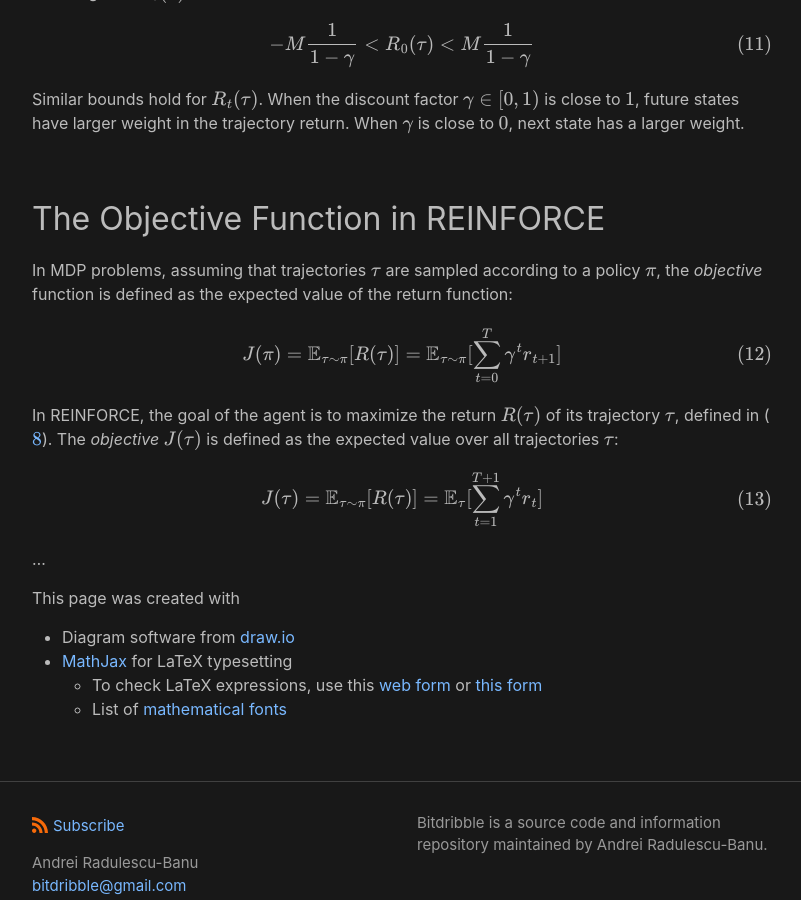
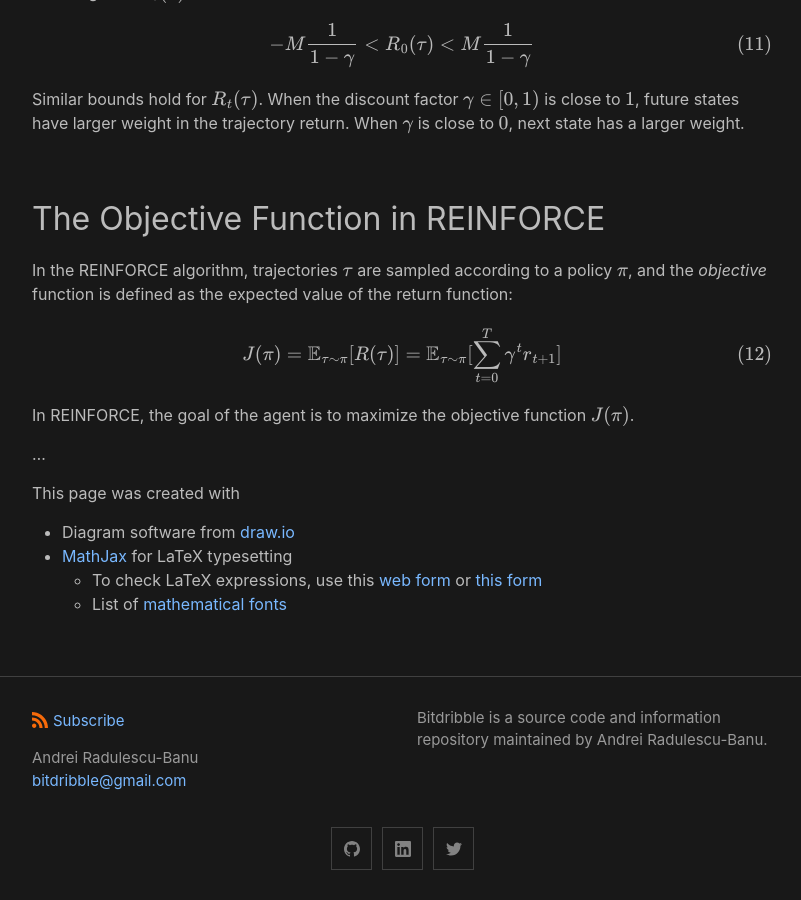
Before and after one commit to analytiq-hub/sigagent.github.io, a Jekyll site: the page built from machine_learning/_posts/2021-01-22-reinforce.md, in a window 1280 px wide and 900 px high, scrolled down 3605 px. Shown: the whole window, without its empty margins (238-1039 px from the left). Built offline with Jekyll 4.4.1, drawn with Linux system fonts in a browser that asks for light colours; formulas are drawn with MathJax 3; a script that is not in the unit is left out.

Commit message:
*** empty log message ***

```diff
--- a/machine_learning/_posts/2021-01-22-reinforce.md
+++ b/machine_learning/_posts/2021-01-22-reinforce.md
@@ -143,7 +143,7 @@ Similar bounds hold for $$R_t(\tau)$$. When the discount factor $$\gamma \in [0,
 
 ## The Objective Function in REINFORCE
 
-In MDP problems, assuming that trajectories $$\tau$$ are sampled according to a policy $$\pi$$, the *objective* function is defined as the expected value of the return function:
+In the REINFORCE algorithm, trajectories $$\tau$$ are sampled according to a policy $$\pi$$, and the *objective* function is defined as the expected value of the return function:
 
 $$
 \begin{equation}
@@ -151,14 +151,7 @@ J(\pi) = \mathbb{E}_{\tau \sim \pi}[R(\tau)] = \mathbb{E}_{\tau \sim \pi}[\sum_{
 \end{equation}
 $$
 
-In REINFORCE, the goal of the agent is to maximize the return $$R(\tau)$$ of its trajectory $$\tau$$, defined in (\ref{eq:traj_return}). The *objective* $$J(\tau)$$ is defined as the expected value over all trajectories $$\tau$$:
-
-$$
-\begin{equation} \label{eq:objective_dist}
-J(\tau) = \mathbb{E}_{\tau \sim \pi}[R(\tau)] = \mathbb{E}_{\tau}[\sum_{t=1}^{T+1} \gamma^t r_t]
-\end{equation}
-$$
-
+In REINFORCE, the goal of the agent is to maximize the objective function $$J(\pi)$$.
 
 ...
 
```
